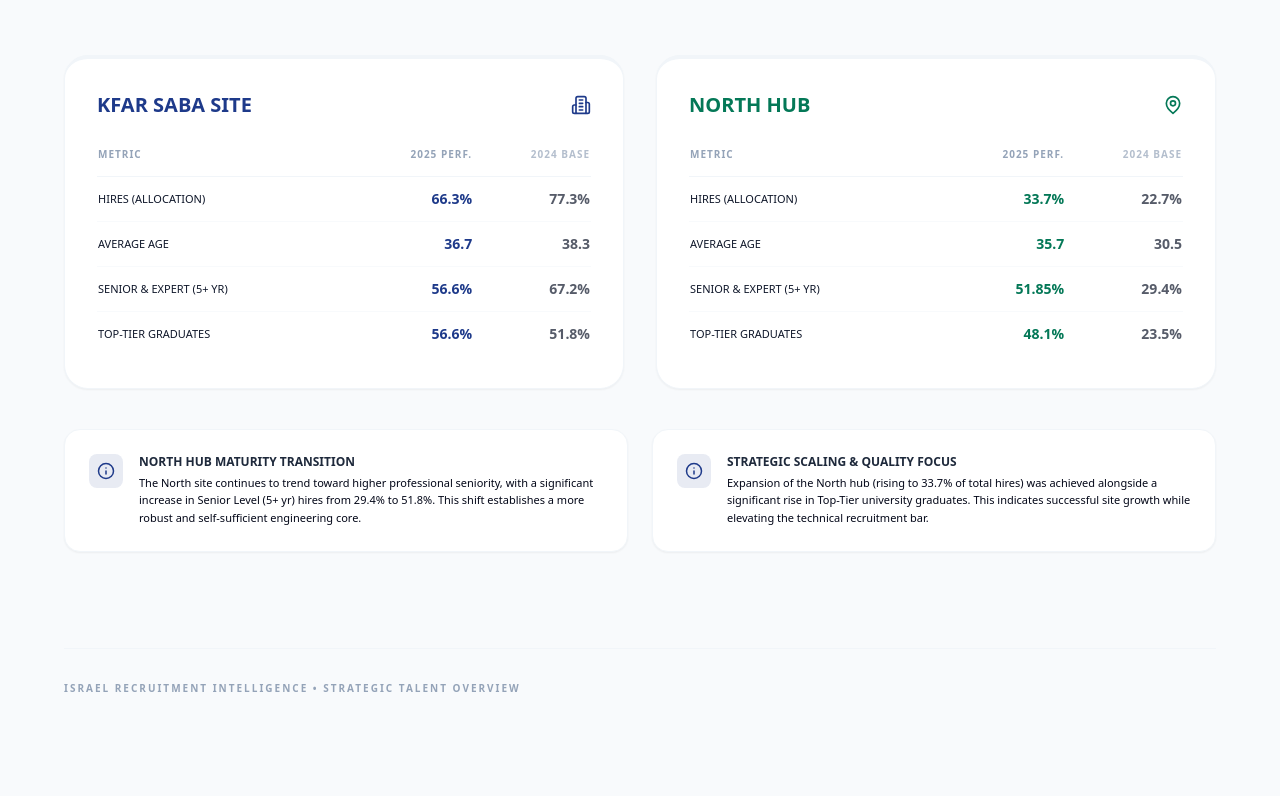
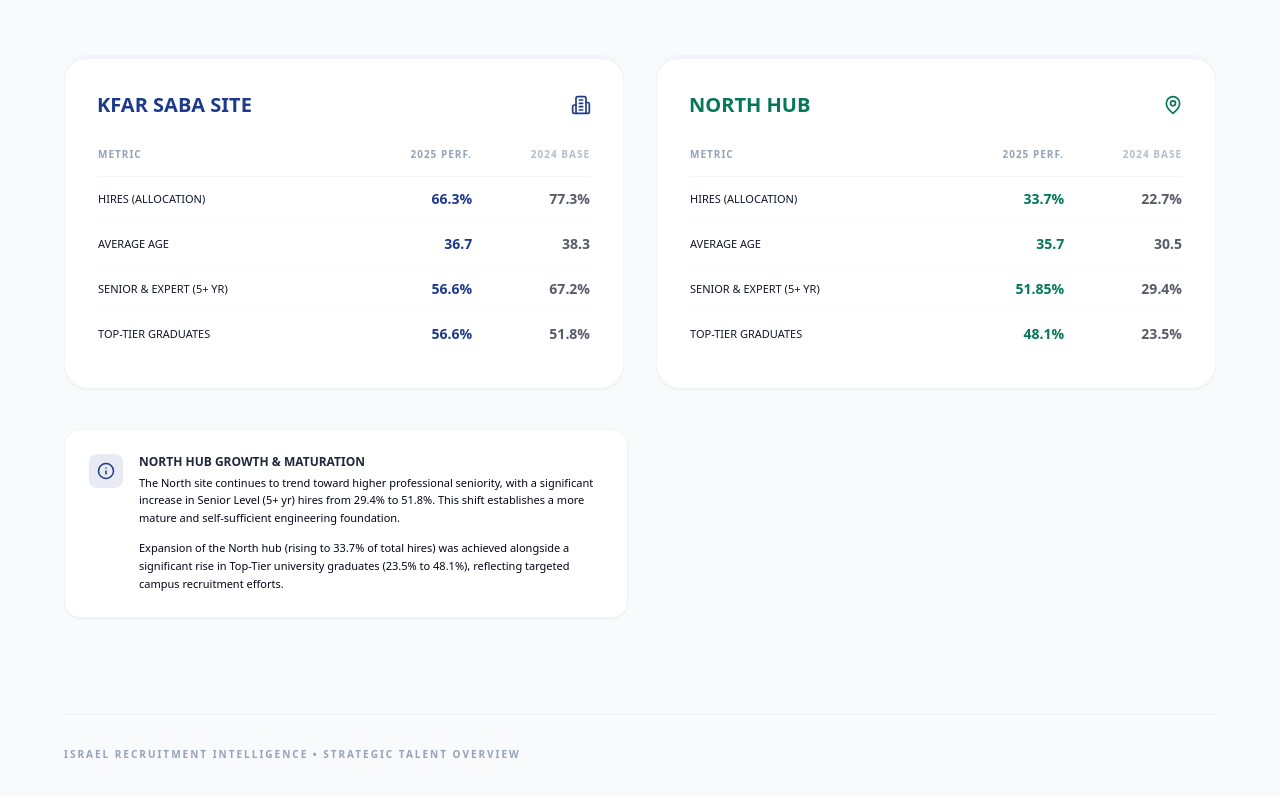
Before and after one commit to yogevr76er/2025_Recruitment_Report, a React (Vite) app: page / in a window 1280 px wide. Shown: the part 3214-4010 px from the top of the page. Built offline with nearby package versions, Linux system fonts and the light colour scheme.

Commit message:
Update App.jsx

```diff
--- a/src/App.jsx
+++ b/src/App.jsx
@@ -77,12 +77,11 @@ const seniorityStats = [
 
 const hubInsights = [
   {
-    title: "North Hub Maturity Transition",
-    detail: "The North site continues to trend toward higher professional seniority, with a significant increase in Senior Level (5+ yr) hires from 29.4% to 51.8%. This shift establishes a more robust and self-sufficient engineering core."
-  },
-  {
-    title: "Strategic Scaling & Quality focus",
-    detail: "Expansion of the North hub (rising to 33.7% of total hires) was achieved alongside a significant rise in Top-Tier university graduates. This indicates successful site growth while elevating the technical recruitment bar."
+    title: "NORTH HUB GROWTH & MATURATION",
+    details: [
+      "The North site continues to trend toward higher professional seniority, with a significant increase in Senior Level (5+ yr) hires from 29.4% to 51.8%. This shift establishes a more mature and self-sufficient engineering foundation.",
+      "Expansion of the North hub (rising to 33.7% of total hires) was achieved alongside a significant rise in Top-Tier university graduates (23.5% to 48.1%), reflecting targeted campus recruitment efforts."
+    ]
   }
 ];
 
@@ -499,7 +498,15 @@ const App = () => {
                 <div className="bg-blue-900/10 p-2 h-fit rounded-lg text-blue-900 text-left text-left text-left text-left text-left text-left text-left text-left text-left"><Info size={18} /></div>
                 <div className="text-left text-left text-left text-left text-left text-left text-left text-left text-left text-left">
                   <h5 className="font-black text-slate-800 text-xs uppercase mb-1 text-left text-left text-left text-left text-left text-left text-left text-left">{insight.title}</h5>
-                  <p className="text-[11px] text-slate-950 font-normal leading-relaxed text-left text-left text-left text-left text-left text-left text-left text-left text-left">{insight.detail}</p>
+                  {insight.details ? (
+                    <div className="space-y-3">
+                      {insight.details.map((para, i) => (
+                        <p key={i} className="text-[11px] text-slate-950 font-normal leading-relaxed text-left text-left text-left-left text-left text-left text-left text-left text-left text-left">{para}</p>
+                      ))}
+                    </div>
+                  ) : (
+                    <p className="text-[11px] text-slate-950 font-normal leading-relaxed text-left text-left text-left text-left text-left text-left text-left text-left text-left">{insight.detail}</p>
+                  )}
                 </div>
               </div>
             ))}
```
